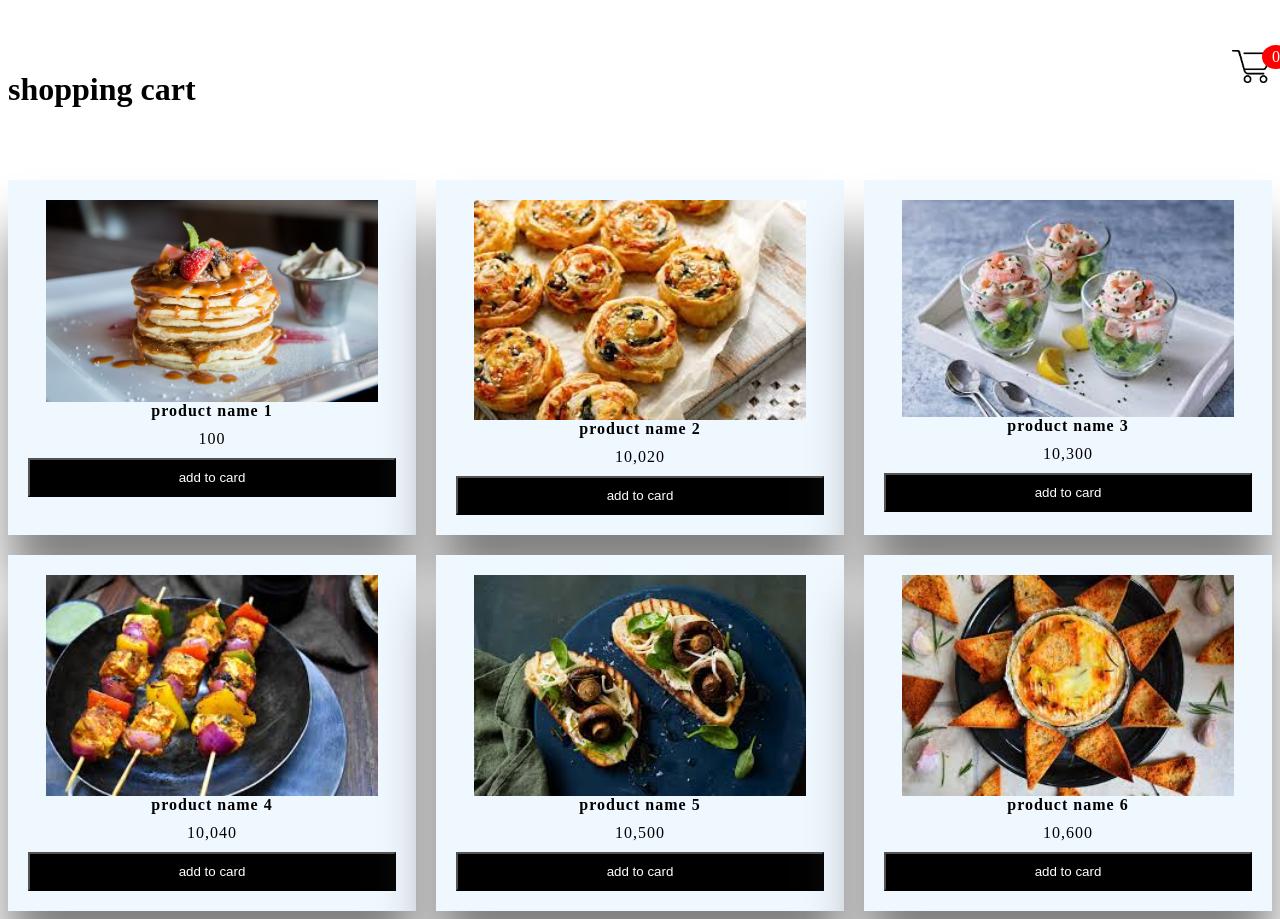
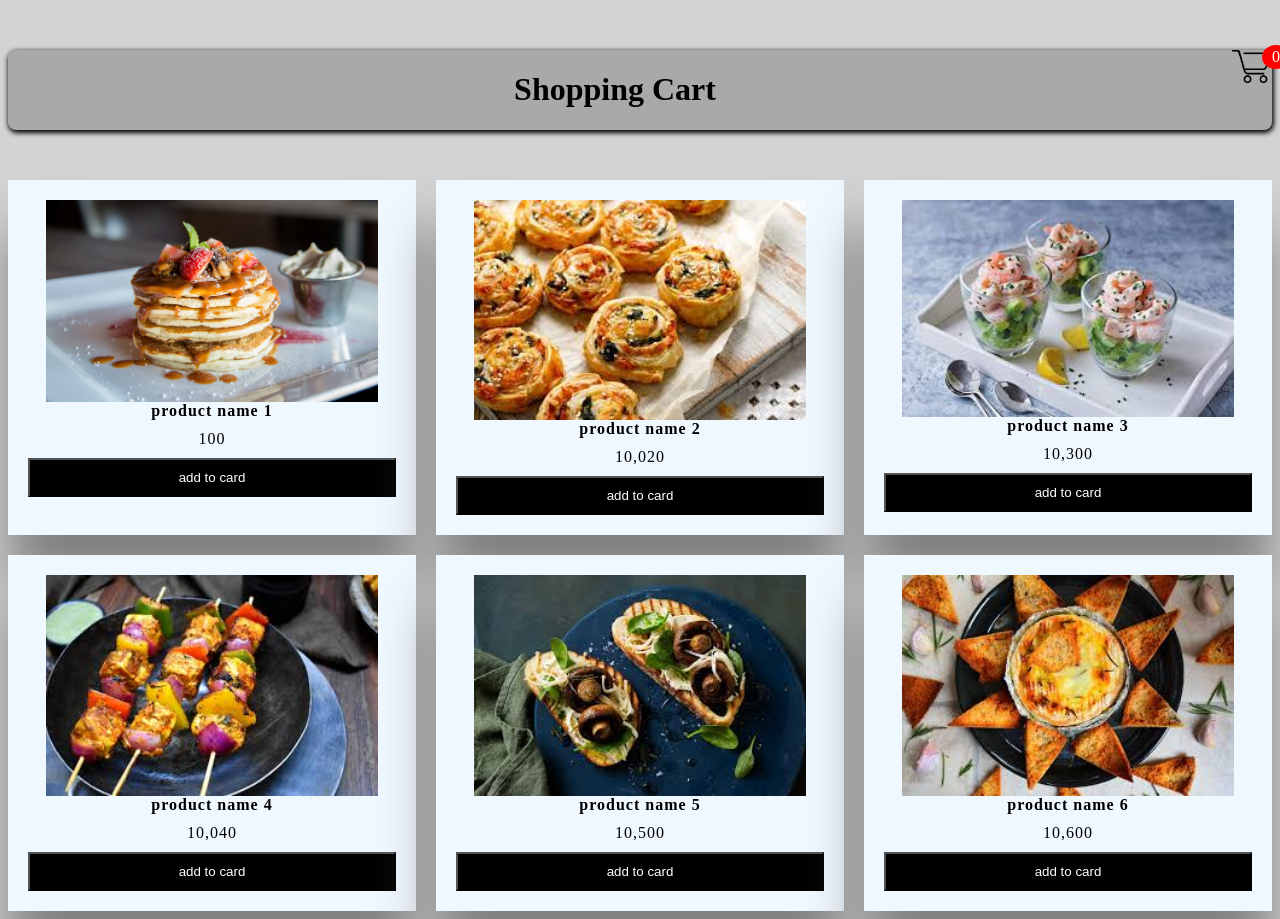
Before and after one commit to EktaYadav-11/shoppingCart-, a plain HTML site: page index.html in a window 1280 px wide. Drawn offline with Linux system fonts and the light colour scheme.

Commit message:
cart design

```diff
--- a/style.css
+++ b/style.css
@@ -1,7 +1,7 @@
 
 
 body{
-background-color: white;
+background-color: lightgrey;
 }
 
 .box {
@@ -13,6 +13,11 @@ header{
     display: grid;
     margin-top: 50px;
     grid-template-columns: 1fr 50px;;
+    background: darkgray;
+    border-radius: 8px;
+    text-align: center;
+    text-transform: capitalize;
+    box-shadow: 1px 2px 5px 1px;
 
 }
 header .shopping{
@@ -57,6 +62,7 @@ transition: 0.5s;
 }
 
 .card h1{
+    text-transform: capitalize;
     color: yellow;
     font-weight: 100;
     margin: 0;
@@ -68,6 +74,8 @@ transition: 0.5s;
 }
 
 .card .checkout{
+    text-transform: capitalize;
+    text-align: center;
     position: absolute;
     bottom: 0;
     width: 100%;
```
